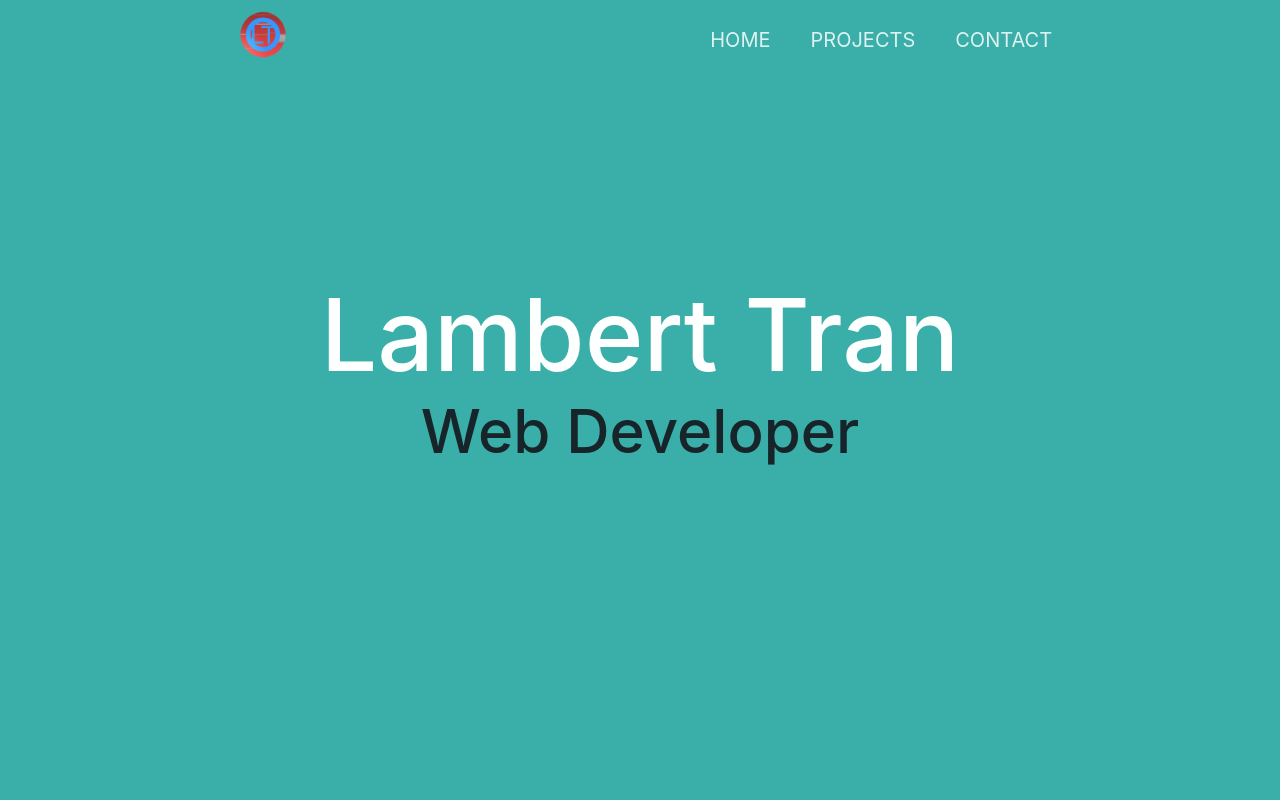
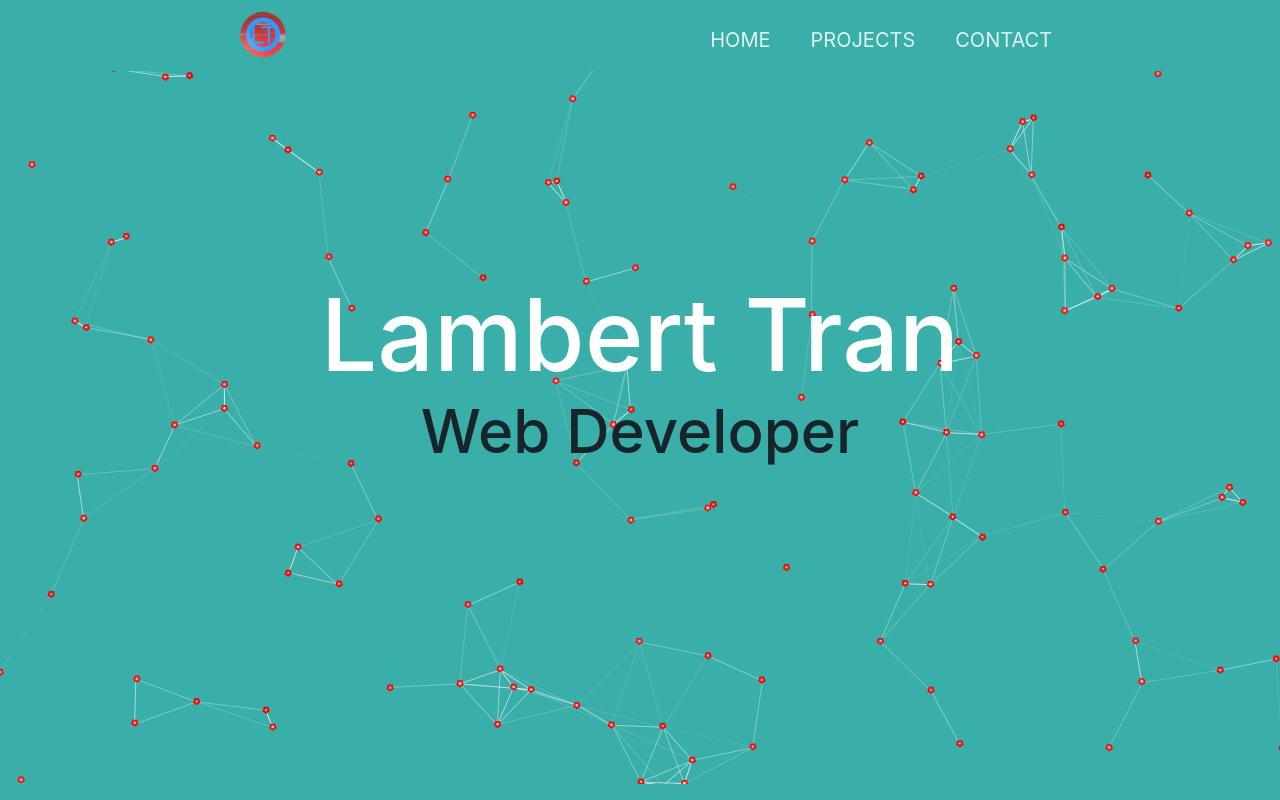
Before and after one commit to LambertTran/portfolio-reactjs, a React app: page / in a window 1280 px wide. Built offline with nearby package versions, Linux system fonts and the light colour scheme.

Commit message:
add particles effect in homepage

```diff
--- a/package.json
+++ b/package.json
@@ -3,6 +3,7 @@
   "version": "0.1.0",
   "private": true,
   "dependencies": {
+    "particles.js": "^2.0.0",
     "react": "^15.6.1",
     "react-dom": "^15.6.1",
     "react-router-dom": "^4.2.2",
--- /dev/null
+++ b/public/particle.json
@@ -0,0 +1,47 @@
+{
+  "particles":{
+    "number":{
+      "value":100
+    },
+    "size":{
+      "value":2
+    },
+    "color":{
+      "value":"#fff"
+    },
+    "opacity":{
+      "value":0.25,
+      "random":true
+    },
+    "shape":{
+      "type":"polygon",
+      "stroke":{
+        "width":2
+      }
+    },
+    "move":{
+      "speed":4,
+      "bounce":true
+    }
+  },
+    "interactivity":{
+      "events":{
+        "onhover":{
+          "enable":true,
+          "mode":"repulse"
+        },
+        "onresize": {
+          "enable": true,
+          "density_auto": true,
+          "density_area": 400
+        }
+      },
+      "modes":{
+        "repulse":{
+          "distance":40,
+          "duration":0.4
+        }
+      }
+    }
+
+}
--- a/public/sass/header.scss
+++ b/public/sass/header.scss
@@ -20,11 +20,11 @@ header{
       float:left;
       height:70px;
       width:70px;
-      max-width:20%;
+      max-width:19%;
       padding: 10px 10px;
     }
     nav{
-      width:80%;
+      width:81%;
       float:right;
       ul{
         list-style:none;
@@ -34,12 +34,10 @@ header{
           margin:0 10px;
           padding-top:25px;
           position:relative;
-
           a{
             color: $nav-content;
             text-decoration:none; // get rid of hightline
             text-transform: uppercase;
-
             &:hover{
               color:yellow;
               &::before{
--- a/public/sass/index.scss
+++ b/public/sass/index.scss
@@ -58,7 +58,14 @@ section{
   top:95px;
 }
 
+#particles-js{
+  display:block;
+  height:98vh;
+  width:100vw;
+    vertical-align: bottom;
 
+  background-attachment:fixed;
+}
 
 .home-contents{
   @include mid-pg-props;
--- a/src/components/homepage/homepage.js
+++ b/src/components/homepage/homepage.js
@@ -1,13 +1,22 @@
 import React,{Component} from 'react';
-
+import 'particles.js/particles';
 /** import components **/
 import NavBar from '../share/navbar';
 import HomeContents from './homepage-contents';
+const particlesJS = window.particlesJS;
 
 class HomePage extends Component{
+
+  componentDidMount(){
+    particlesJS.load('particles-js', 'particle.json', function() {
+      console.log('callback - particles-js config loaded');
+    });
+  }
+
   render(){
+
     return(
-      <div>
+      <div id="particles-js">
         <NavBar />
         <HomeContents />
       </div>
```
Also changed, not shown: public/css/index.css, public/index.css (deleted), 2 other files.
